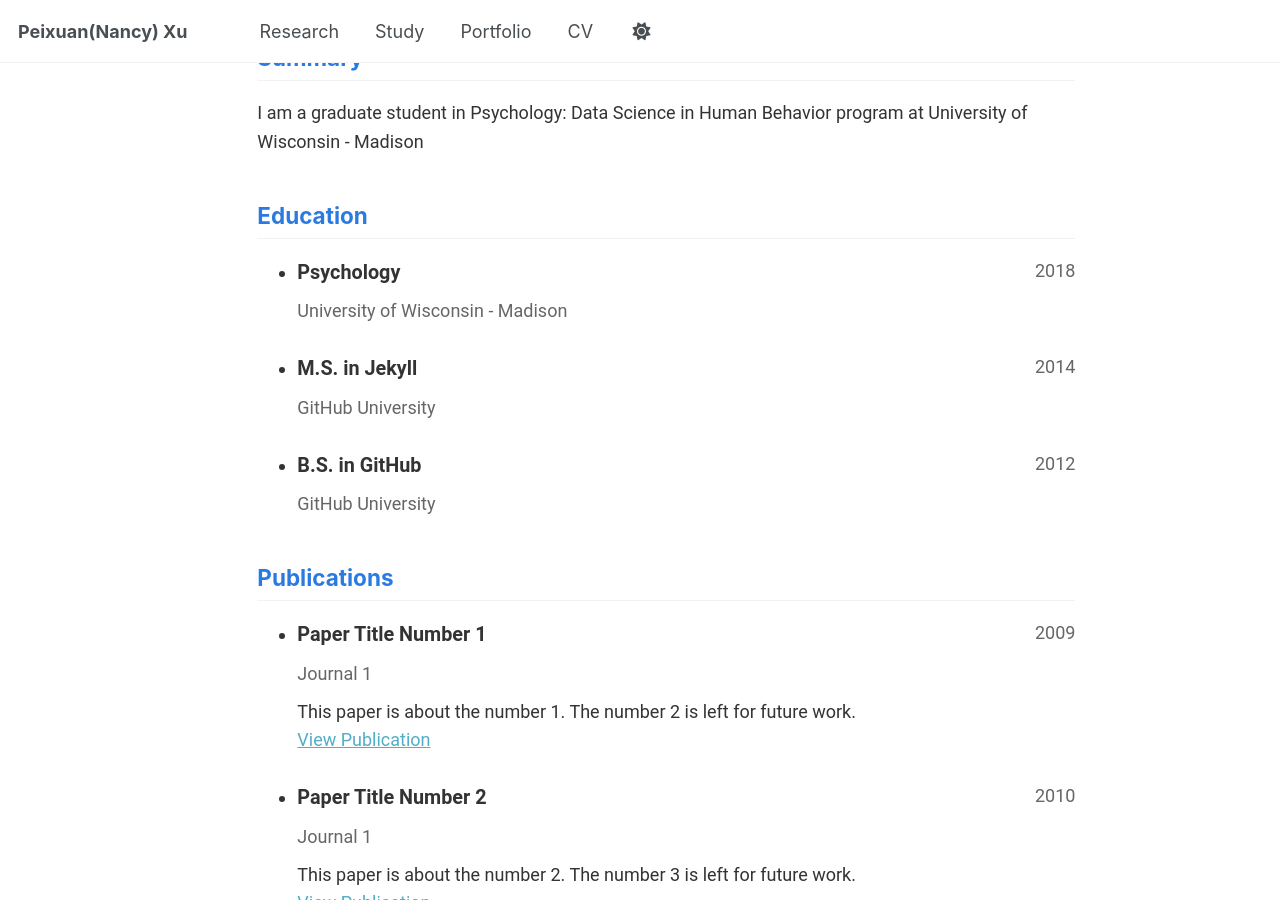
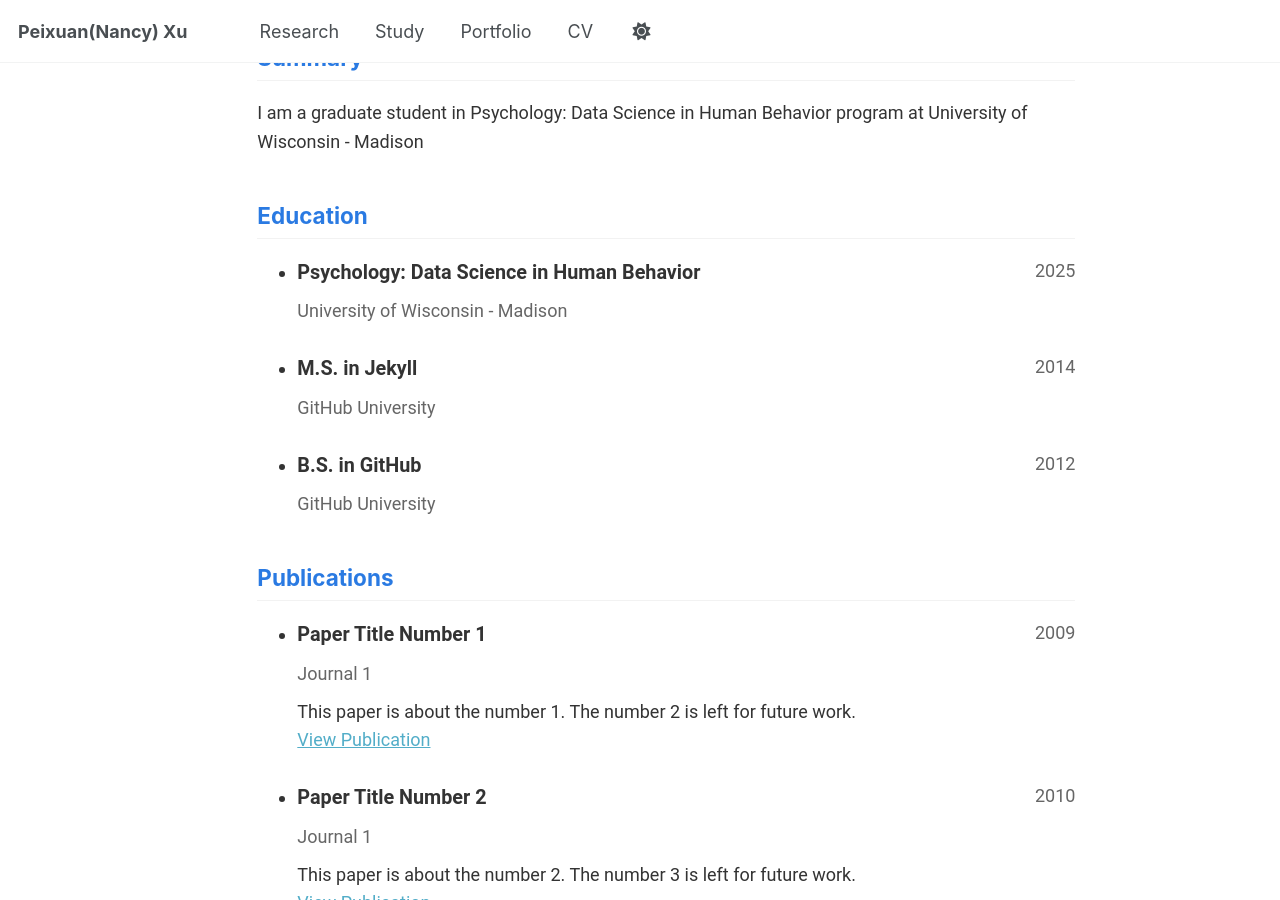
Before and after one commit to pxx88/pxx88.github.io, a Jekyll site: the page built from _pages/cv-json.md, in a window 1280 px wide and 900 px high, scrolled down 347 px. Built offline with Jekyll 4.4.1, drawn with Linux system fonts in a browser that asks for light colours.

Commit message:
Update cv.json

```diff
--- a/_data/cv.json
+++ b/_data/cv.json
@@ -34,10 +34,10 @@
   "education": [
     {
       "institution": "University of Wisconsin - Madison",
-      "area": "Psychology",
-      "studyType": "",
-      "startDate": "",
-      "endDate": "2018",
+      "area": "Psychology: Data Science in Human Behavior",
+      "studyType": "Master of Science",
+      "startDate": "2024",
+      "endDate": "2025",
       "gpa": null,
       "courses": []
     },
```
